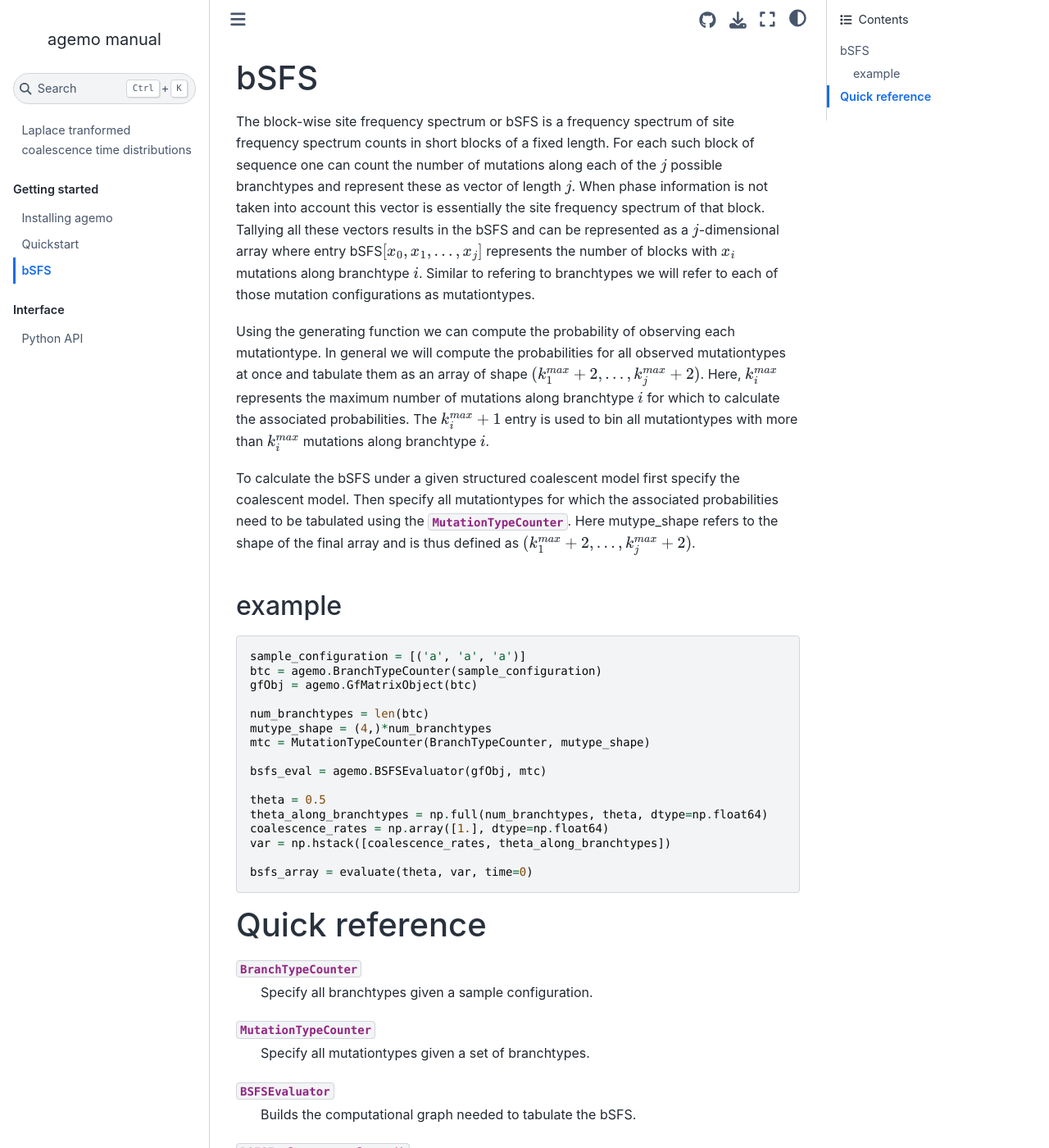
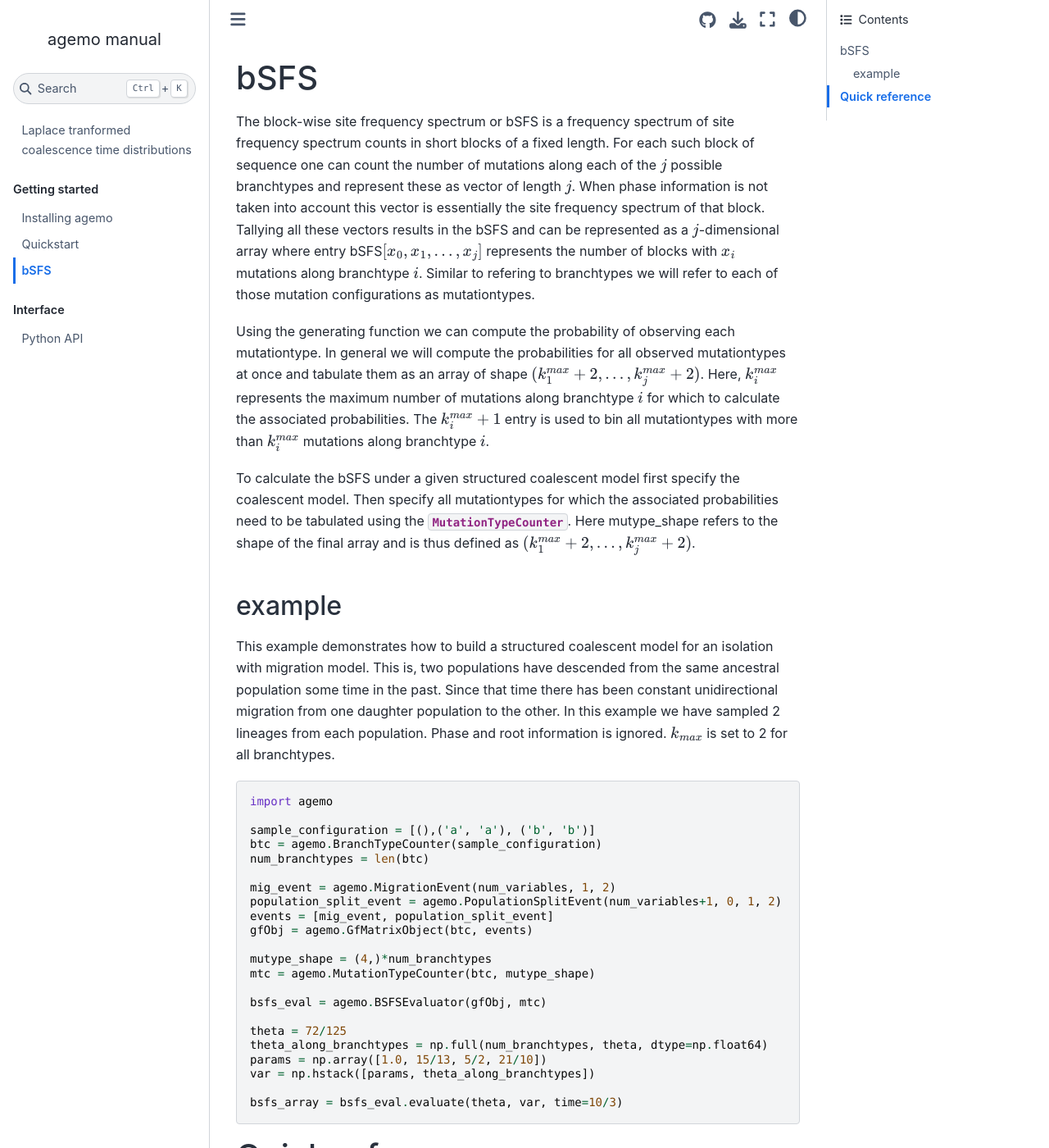
Before and after one commit to LohseLab/agemo, a Jupyter Book: the page built from docs/bSFS.md, in a window 1280 px wide and 1400 px high. Shown: the whole window at 82% size. Built offline with Jupyter Book 1.0.4 settings and Sphinx 7.4.7 and the Sphinx Book theme 1.1.4, drawn with Linux system fonts in a browser that asks for light colours.

Commit message:
added IM example to docs

````diff
--- a/docs/bSFS.md
+++ b/docs/bSFS.md
@@ -10,23 +10,31 @@ To calculate the bSFS under a given structured coalescent model first specify th
 
 ## example
 
+This example demonstrates how to build a structured coalescent model for an isolation with migration model. This is, two populations have descended from the same ancestral population some time in the past. Since that time there has been constant unidirectional migration from one daughter population to the other. In this example we have sampled 2 lineages from each population. Phase and root information is ignored. $ k_{max} $ is set to 2 for all branchtypes.
+
 ```python
-sample_configuration = [('a', 'a', 'a')]
+import agemo
+
+sample_configuration = [(),('a', 'a'), ('b', 'b')]
 btc = agemo.BranchTypeCounter(sample_configuration)
-gfObj = agemo.GfMatrixObject(btc)
+num_branchtypes = len(btc)
 
-num_branchtypes = len(btc)
+mig_event = agemo.MigrationEvent(num_variables, 1, 2)
+population_split_event = agemo.PopulationSplitEvent(num_variables+1, 0, 1, 2)
+events = [mig_event, population_split_event]
+gfObj = agemo.GfMatrixObject(btc, events)
+
 mutype_shape = (4,)*num_branchtypes
-mtc = MutationTypeCounter(BranchTypeCounter, mutype_shape)
+mtc = agemo.MutationTypeCounter(btc, mutype_shape)
 
 bsfs_eval = agemo.BSFSEvaluator(gfObj, mtc)
 
-theta = 0.5
+theta = 72/125
 theta_along_branchtypes = np.full(num_branchtypes, theta, dtype=np.float64)
-coalescence_rates = np.array([1.], dtype=np.float64)
-var = np.hstack([coalescence_rates, theta_along_branchtypes])
+params = np.array([1.0, 15/13, 5/2, 21/10])
+var = np.hstack([params, theta_along_branchtypes])
 
-bsfs_array = evaluate(theta, var, time=0)
+bsfs_array = bsfs_eval.evaluate(theta, var, time=10/3)
 ```
 
 # Quick reference
````
